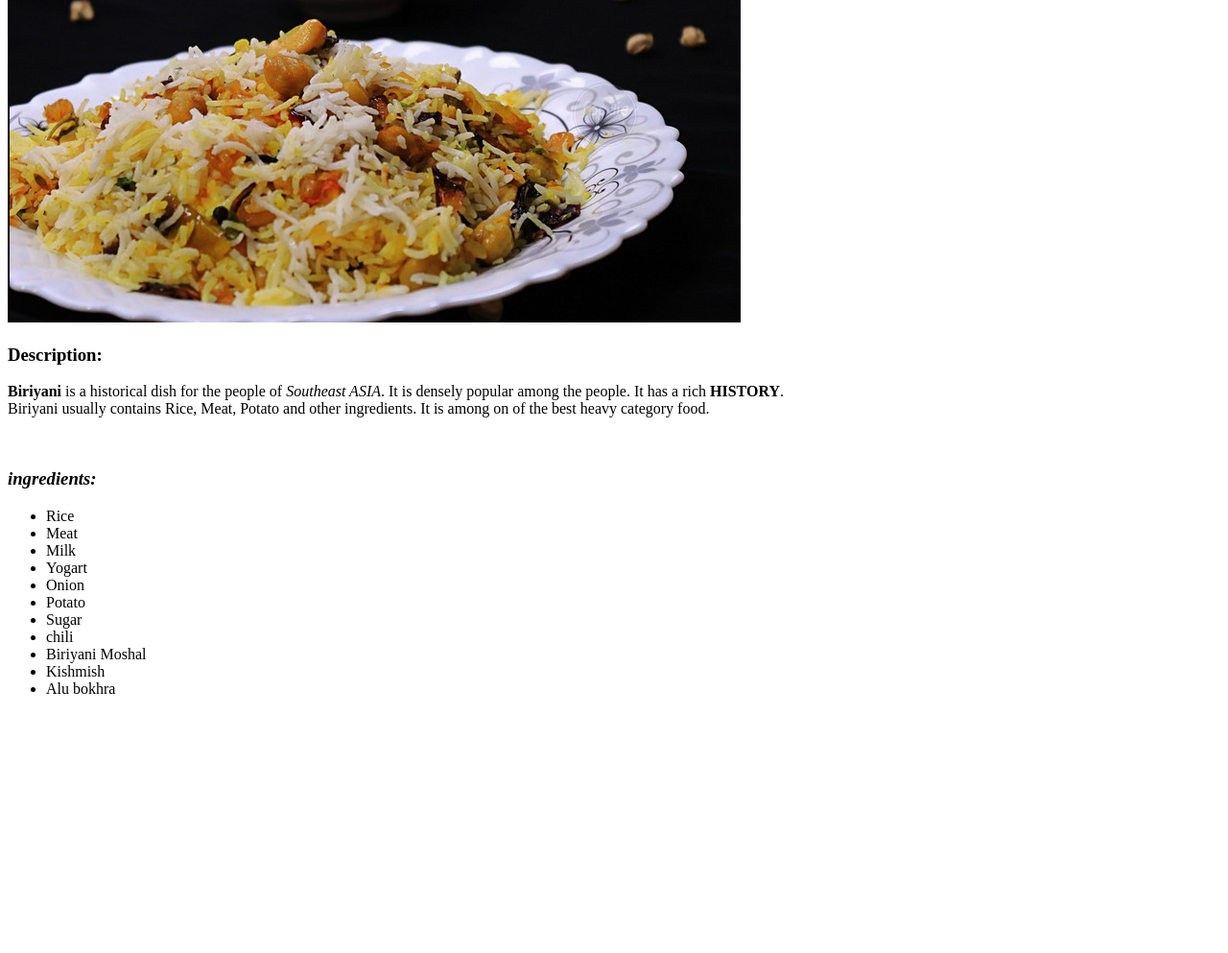
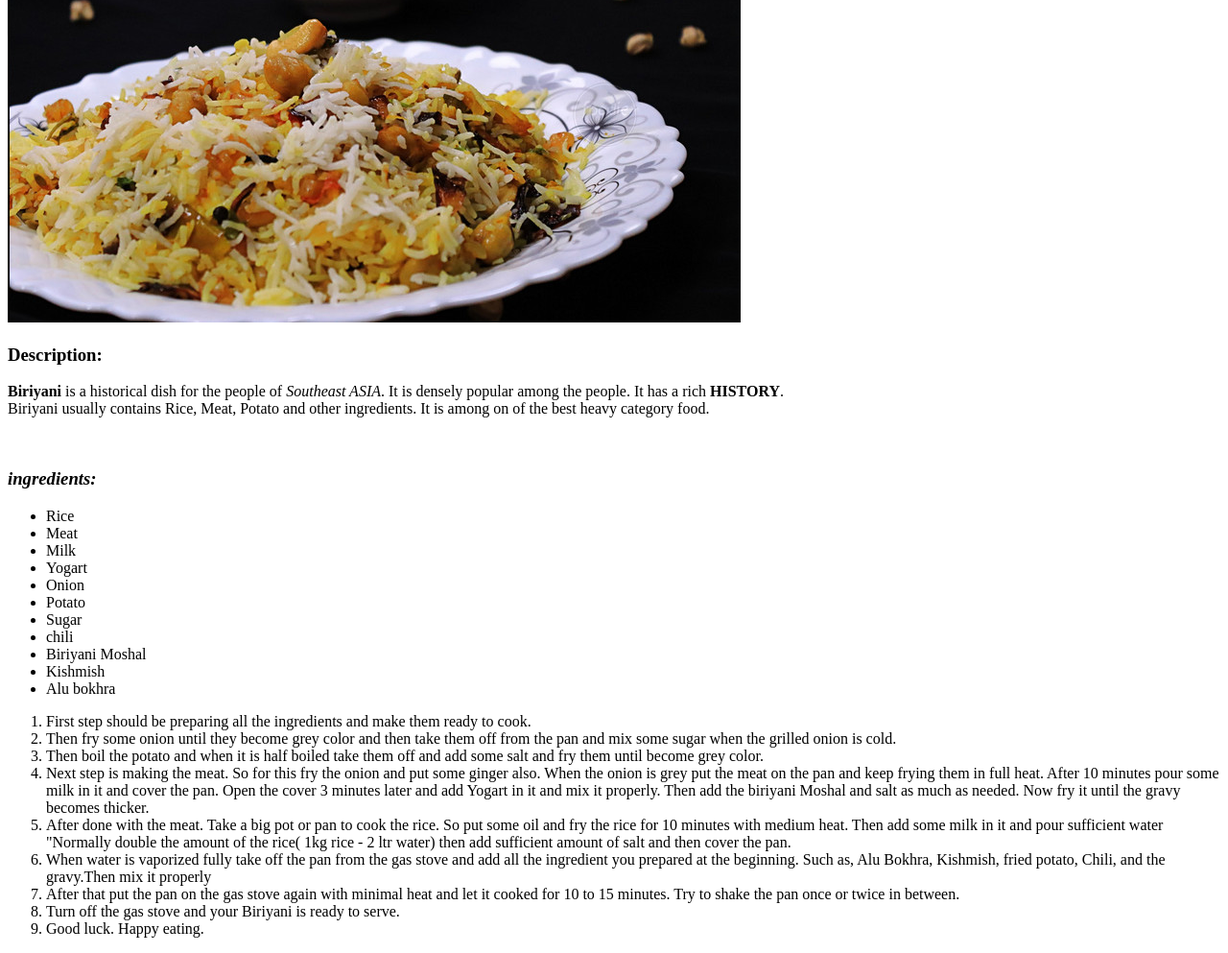
Before and after one commit to Sabuj-gif/Odin-recipe, a plain HTML site: page recipes/biriyani.html in a window 1280 px wide. Shown: the part 279-1272 px from the top of the page at 96% size. Before the commit the page ends 1022 px from the top, so only its background shows below. Drawn offline with Linux system fonts and the light colour scheme.

Commit message:
Created step of making biriyani

```diff
--- a/recipes/biriyani.html
+++ b/recipes/biriyani.html
@@ -3,11 +3,11 @@
     <head>
         <meta charset="UTF-8">
         <meta name="viewpoint" content="width=device-width, initial-scale=1.0">
-        <a href="odin-recipe/index.html"> Home</a>
+        <a href="../index.html"> Home</a>
     </head>
     <body>
         <h1>Biriyany Recipe</h1>
-        <img src="Biriyani1.jpg" alt="Biriyani">
+        <img src="Biriyani1.jpg" ="Biriyani">
 
 
         <h3>Description:</h3>
@@ -31,5 +31,18 @@
 
             </ul>
         </p>
+        <p>
+            <ol>
+                <li> First step should be preparing all the ingredients and make them ready to cook.</li>
+                <li>Then fry some onion until they become grey color and then take them off from the pan and mix some sugar when the grilled onion is cold. </li>
+                <li>Then boil the potato and when it is half boiled take them off and add some salt and fry them until become grey color.</li>
+                <li>Next step is making the meat. So for this fry the onion and put some ginger also. When the onion is grey put the meat on the pan and keep frying them in full heat. After 10 minutes pour some milk in it and cover the pan. Open the cover 3 minutes later and add Yogart in it and mix it properly. Then add the biriyani Moshal and salt as much as needed. Now fry it until the gravy becomes thicker.</li>
+                <li> After done with the meat. Take a big pot or pan to cook the rice. So put some oil and fry the rice for 10 minutes with medium heat. Then add some milk in it and pour sufficient water "Normally double the amount of the rice( 1kg rice - 2 ltr water) then add sufficient amount of salt and then cover the pan.</li>
+                <li>When water is vaporized fully take off the pan from the gas stove and add all the ingredient you prepared at the beginning. Such as, Alu Bokhra, Kishmish, fried potato, Chili, and the gravy.Then mix it properly</li>
+                <li>After that put the pan on the gas stove again with minimal heat and let it cooked for 10 to 15 minutes. Try to shake the pan once or twice in between.</li>
+                <li>Turn off the gas stove and your Biriyani is ready to serve. </li>
+                <li>Good luck. Happy eating.</li>
+            </ol>
+        </p>
     </body>
 </html>
```
